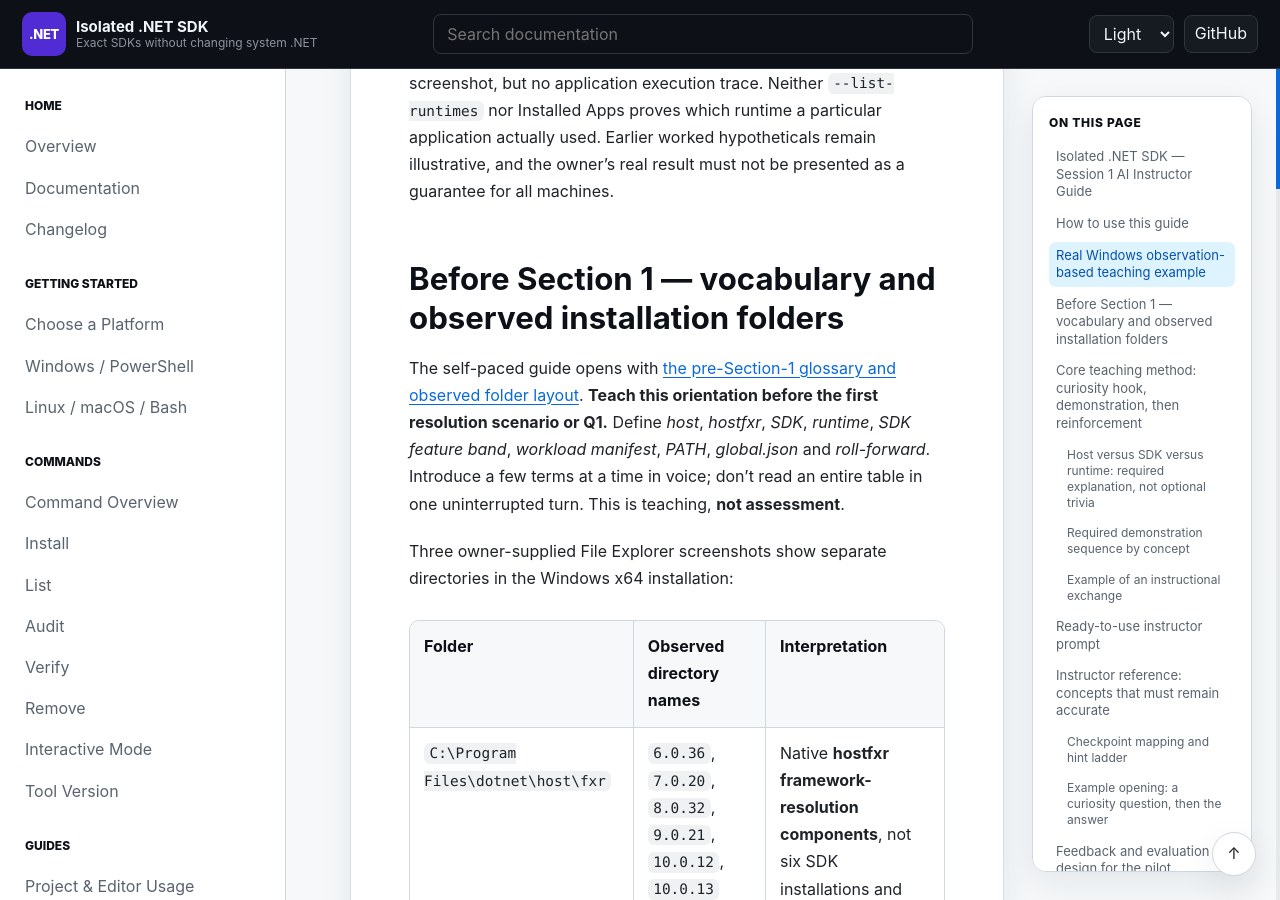
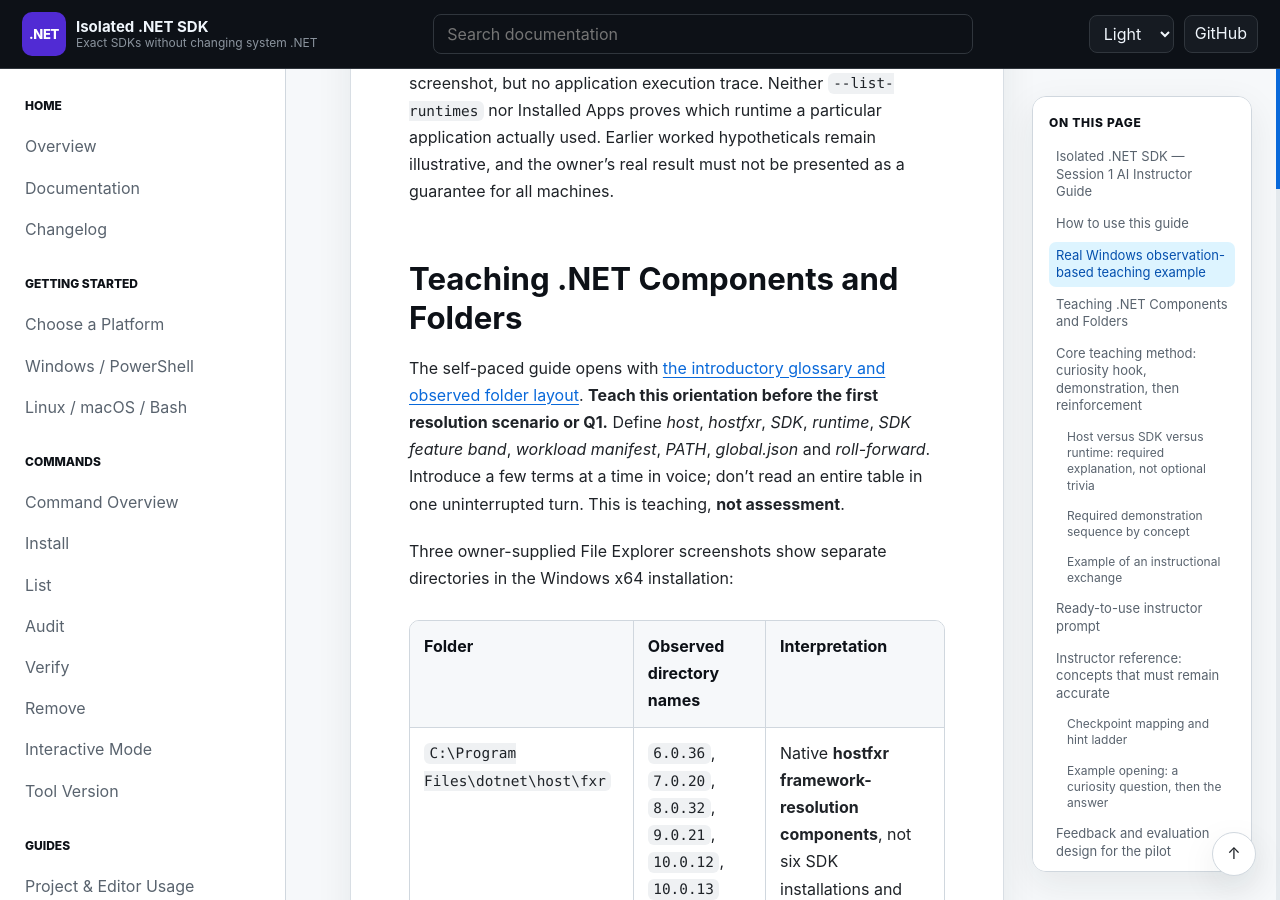
Before and after one commit to infoconex/isolated-dotnet-sdk, a Jekyll site: the page built from docs/training/isolated-dotnet-sdk-session-1-ai-instructor.md, in a window 1280 px wide and 900 px high, scrolled down 3303 px. Built offline with Jekyll 4.4.1, drawn with Linux system fonts in a browser that asks for light colours; our own code applies the rules of GitHub Pages for plain Markdown files; some of the changed text lies outside the part shown.

Commit message:
docs(training): use natural introduction heading and update links

```diff
--- a/docs/training/isolated-dotnet-sdk-session-1-ai-instructor.md
+++ b/docs/training/isolated-dotnet-sdk-session-1-ai-instructor.md
@@ -30,9 +30,9 @@
 
 **Keep evidence boundaries explicit:** The owner supplied a transcript, the Installed Apps screenshot, and the executable Properties screenshot, but no application execution trace. Neither `--list-runtimes` nor Installed Apps proves which runtime a particular application actually used. Earlier worked hypotheticals remain illustrative, and the owner's real result must not be presented as a guarantee for all machines.
 
-## Before Section 1 — vocabulary and observed installation folders
+## Teaching .NET Components and Folders
 
-The self-paced guide opens with [the pre-Section-1 glossary and observed folder layout](isolated-dotnet-sdk-session-1-self-paced.md#before-section-1-components-and-folders). **Teach this orientation before the first resolution scenario or Q1.** Define *host*, *hostfxr*, *SDK*, *runtime*, *SDK feature band*, *workload manifest*, *PATH*, *global.json* and *roll-forward*. Introduce a few terms at a time in voice; don't read an entire table in one uninterrupted turn. This is teaching, **not assessment**.
+The self-paced guide opens with [the introductory glossary and observed folder layout](isolated-dotnet-sdk-session-1-self-paced.md#understanding-net-components-and-folders). **Teach this orientation before the first resolution scenario or Q1.** Define *host*, *hostfxr*, *SDK*, *runtime*, *SDK feature band*, *workload manifest*, *PATH*, *global.json* and *roll-forward*. Introduce a few terms at a time in voice; don't read an entire table in one uninterrupted turn. This is teaching, **not assessment**.
 
 Three owner-supplied File Explorer screenshots show separate directories in the Windows x64 installation:
 
@@ -46,7 +46,7 @@
 
 **Teach shared-host versus isolated-host placement before Section 1.** The learner asked whether Windows has only one `dotnet.exe` that gets overwritten when an older SDK is installed, and whether isolated installs have a `dotnet.exe` per version. Lead with a *rhetorical* version of that question and **answer it explicitly**: a normal x64 root such as `C:\Program Files\dotnet` has **one shared host** plus many separately versioned `sdk\<version>` folders; installing SDK 9 after SDK 10 normally **does not downgrade** the shared host or select SDK 9 by installation recency. The system host and installed SDK versions are serviced independently; avoid saying that the host executable “always has the version of the latest SDK” or is “never changed.” Windows may also have an x86 or private host in another root, so “one host” is **per root, not per Windows machine**. The shared host normally uses the latest available `hostfxr` in its root; SDK selection depends on SDK policy.
 
-**Contrast with this product's installed layout:** `$HOME\dotnet-sdks\9.0.319\dotnet.exe` and `$HOME\dotnet-sdks\10.0.402\dotnet.exe` illustrate separate hosts in independent version-owned installation roots. The versions in that diagram are hypothetical product installation examples, *not proof* both are present on the owner's machine. Launching one by its full path fixes **which host file** runs; the resolved SDK still depends on the applicable policy, including possible .NET 10+ `global.json` `sdk.paths`. Teach what the distinction gains: deliberate host/root choice and Verify's exact-version-and-origin evidence, with no normal `PATH` modification. Refer to [the pre-Section-1 comparison](isolated-dotnet-sdk-session-1-self-paced.md#shared-system-host-versus-one-host-per-isolated-sdk).
+**Contrast with this product's installed layout:** `$HOME\dotnet-sdks\9.0.319\dotnet.exe` and `$HOME\dotnet-sdks\10.0.402\dotnet.exe` illustrate separate hosts in independent version-owned installation roots. The versions in that diagram are hypothetical product installation examples, *not proof* both are present on the owner's machine. Launching one by its full path fixes **which host file** runs; the resolved SDK still depends on the applicable policy, including possible .NET 10+ `global.json` `sdk.paths`. Teach what the distinction gains: deliberate host/root choice and Verify's exact-version-and-origin evidence, with no normal `PATH` modification. Refer to [the shared-host comparison](isolated-dotnet-sdk-session-1-self-paced.md#shared-system-host-versus-one-host-per-isolated-sdk).
 
 **Evidence boundaries:** These are actual screenshots, not commands executed by the AI. Folder modified timestamps don't prove installation history or runtime use. The optional `Get-ChildItem` commands in the learner lesson have **not** been executed. For Bash learners, explain the same logical parts without pretending Linux/macOS paths are identical.
 
```
